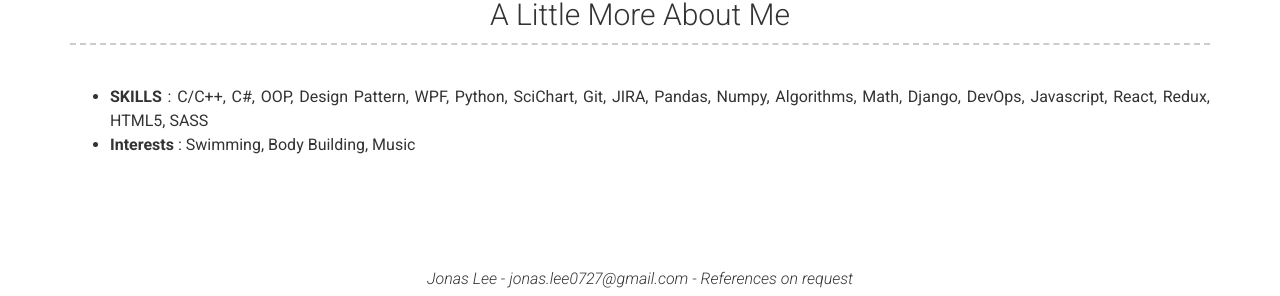
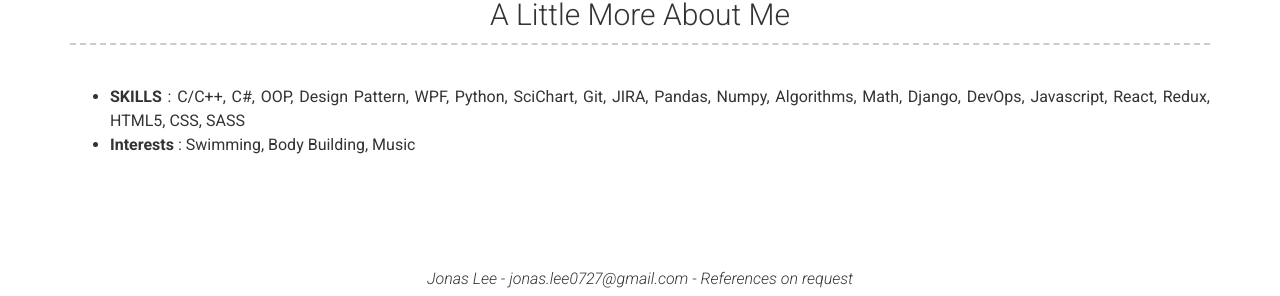
Before and after one commit to fintech07/fintech07.github.io, a Jekyll site: the page built from index.md, in a window 1280 px wide. Shown: the part 1294-1590 px from the top of the page. Built offline with Jekyll 4.4.1, drawn with Linux system fonts in a browser that asks for light colours; nearby versions of some CDN libraries.

Commit message:
add CSS skill

```diff
--- a/_config.yml
+++ b/_config.yml
@@ -69,7 +69,7 @@ about_content: | # this will include new lines to allow paragraphs
 # More Section
 # more_title: A Little More About Me #(Use this to override about more section title)
 more_content: | # this will include new lines to allow paragraphs
-  - **SKILLS** : C/C++, C#, OOP, Design Pattern, WPF, Python, SciChart, Git, JIRA, Pandas, Numpy, Algorithms, Math, Django, DevOps, Javascript, React, Redux, HTML5, SASS
+  - **SKILLS** : C/C++, C#, OOP, Design Pattern, WPF, Python, SciChart, Git, JIRA, Pandas, Numpy, Algorithms, Math, Django, DevOps, Javascript, React, Redux, HTML5, CSS, SASS
   - **Interests** : Swimming, Body Building, Music
 
 # Footer
```
